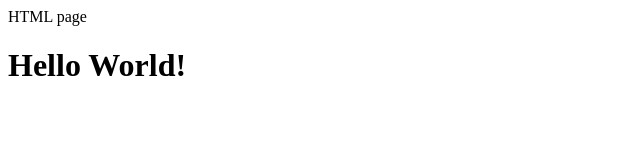
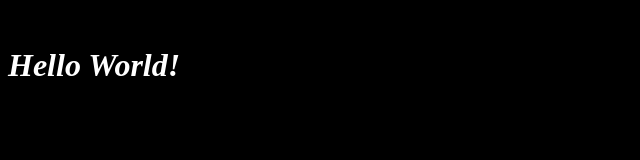
Before and after one commit to RahulGit077/Project-1, a plain HTML site: page index.html in a window 1280 px wide. Shown: the whole page, without its empty margins (0-640 px from the left). Drawn offline with Linux system fonts and the light colour scheme.

Commit message:
Update index.html

```diff
--- a/index.html
+++ b/index.html
@@ -1,6 +1,8 @@
 <!DOCtype html>
 <html>
-  <head>HTML page</head>
+  <head>HTML page
+    <link rel="stylesheet" href="style.css">
+  </head>
 <body>
   <h1>
     Hello World!
```
